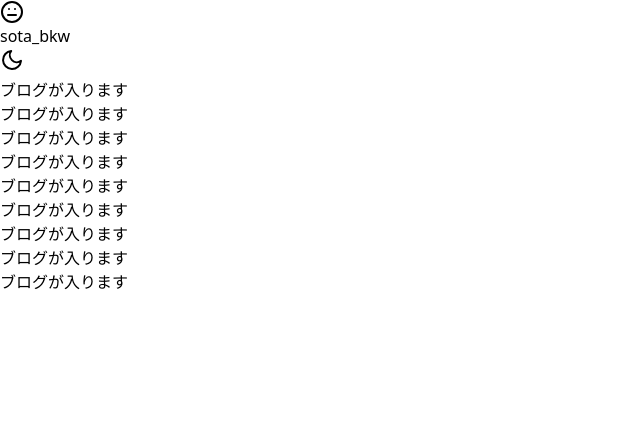
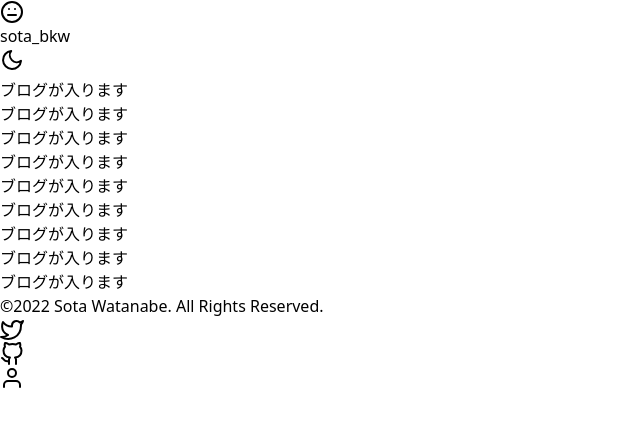
Before and after one commit to sotabkw/sotabkw_me, a Next.js app: page / in a window 1280 px wide. Shown: the top 426 px of the page, without its empty margins (0-640 px from the left). Built offline with nearby package versions, Linux system fonts and the light colour scheme.

Commit message:
add: Footer

```diff
--- /dev/null
+++ b/src/components/organism/Footer.tsx
@@ -0,0 +1,51 @@
+import { Button } from '@components/uiParts/Button'
+import { GitHub, Twitter, User } from 'react-feather'
+
+export const Footer = () => {
+  return (
+    <>
+      <footer className="border-t border-slate-200 dark:border-slate-500 dark:bg-slate-900 dark:bg-gradient-to-r from-slate-900 to-slate-700">
+        <div
+          className="flex px-4 m-auto py-5  dark:text-gray-50 text-sm flex-col
+      md:flex-row 2xl:max-w-[70%]"
+        >
+          <div className="mt-2 text-slate-500">
+            ©2022 Sota Watanabe. All Rights Reserved.
+          </div>
+          <div className="md:flex-auto md:flex-row-reverse mt-3 flex-row flex">
+            <Button
+              as="a"
+              href="https://twitter.com/sota_bkw"
+              className="w-4 mx-2"
+            >
+              <Twitter
+                className="cursor-pointer w-4 h-5  text-slate-500  hover:text-blue-400"
+                aria-hidden="true"
+              />
+            </Button>
+            <Button
+              as="a"
+              href="https://github.com/sotabkw"
+              className="w-4 mx-2"
+            >
+              <GitHub
+                className="cursor-pointer w-4 h-5  text-slate-500  hover:text-blue-400"
+                aria-hidden="true"
+              />
+            </Button>
+            <Button
+              as="a"
+              href="https://sotabkw.github.io/"
+              className="w-4 mx-2"
+            >
+              <User
+                className="cursor-pointer w-4 h-5  text-slate-500  hover:text-blue-400"
+                aria-hidden="true"
+              />
+            </Button>
+          </div>
+        </div>
+      </footer>
+    </>
+  )
+}
--- a/src/components/organism/Header.tsx
+++ b/src/components/organism/Header.tsx
@@ -1,3 +1,4 @@
+import { Button } from '@components/uiParts/Button'
 import Link from 'next/link'
 import { useEffect, useState } from 'react'
 import { Meh } from 'react-feather'
@@ -32,12 +33,16 @@ export const Header = () => {
 
   return (
     <header
-      className={`z-10 border-b-0.5 border-gray-400  sticky top-0  backdrop-blur transition-colors ${className}`}
+      className={`z-10 border-b-0.5 border-gray-200 dark:border-slate-600 sticky top-0  backdrop-blur transition-colors ${className}`}
     >
-      <div className="flex items-center justify-between px-4 py-4 sm:px-6 lg:px-14">
+      <div className="flex items-center justify-between px-4 py-4 sm:px-6  2xl:max-w-[70%] 2xl:mx-auto">
         <div className="">
           <Link href="/">
-            <a className="block" aria-label="トップに移動">
+            <Button
+              as="a"
+              className="block cursor-pointer"
+              aria-label="トップに移動"
+            >
               <div className="flex items-center">
                 <Meh
                   className="animate-bounce text-blue-400"
@@ -47,7 +52,7 @@ export const Header = () => {
                   sota_bkw
                 </p>
               </div>
-            </a>
+            </Button>
           </Link>
         </div>
 
--- a/src/pages/_app.tsx
+++ b/src/pages/_app.tsx
@@ -2,12 +2,14 @@ import '../../styles/globals.css'
 import 'tailwindcss/tailwind.css'
 import { AppProps } from 'next/app'
 import { Header } from '@components/organism/Header'
+import { Footer } from '@components/organism/Footer'
 
 const MyApp = ({ Component, pageProps }: AppProps) => {
   return (
     <>
       <Header />
       <Component {...pageProps} />
+      <Footer />
     </>
   )
 }
```
